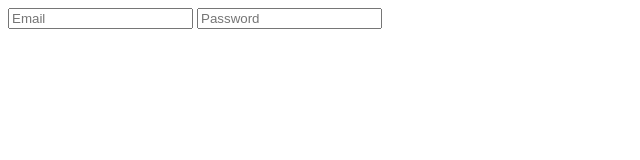
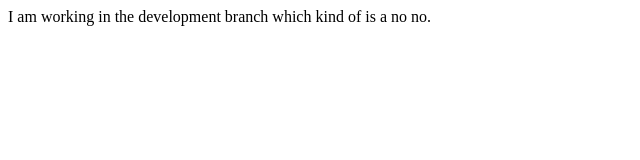
Before and after one commit to chris-nimmons/branching, a plain HTML site: page index.html in a window 1280 px wide. Shown: the whole page, without its empty margins (0-640 px from the left). Drawn offline with Linux system fonts and the light colour scheme.

Commit message:
Rolled back index.html because authentication was bad

```diff
--- a/index.html
+++ b/index.html
@@ -5,7 +5,6 @@
     <title></title>
   </head>
   <body>
-    <input type="text" placeholder="Email">
-    <input type="password" name="" value="" placeholder="Password">
+    I am working in the development branch which kind of is a no no.
   </body>
 </html>
```
